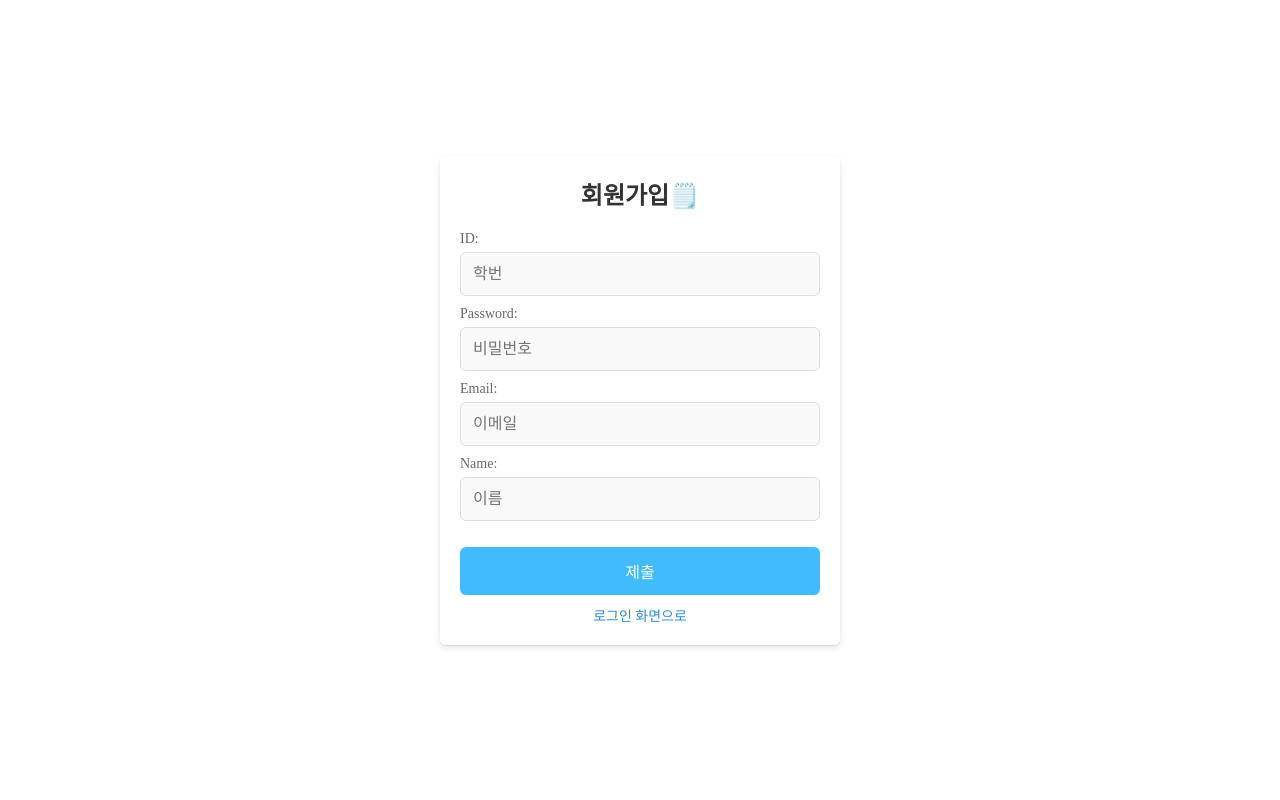
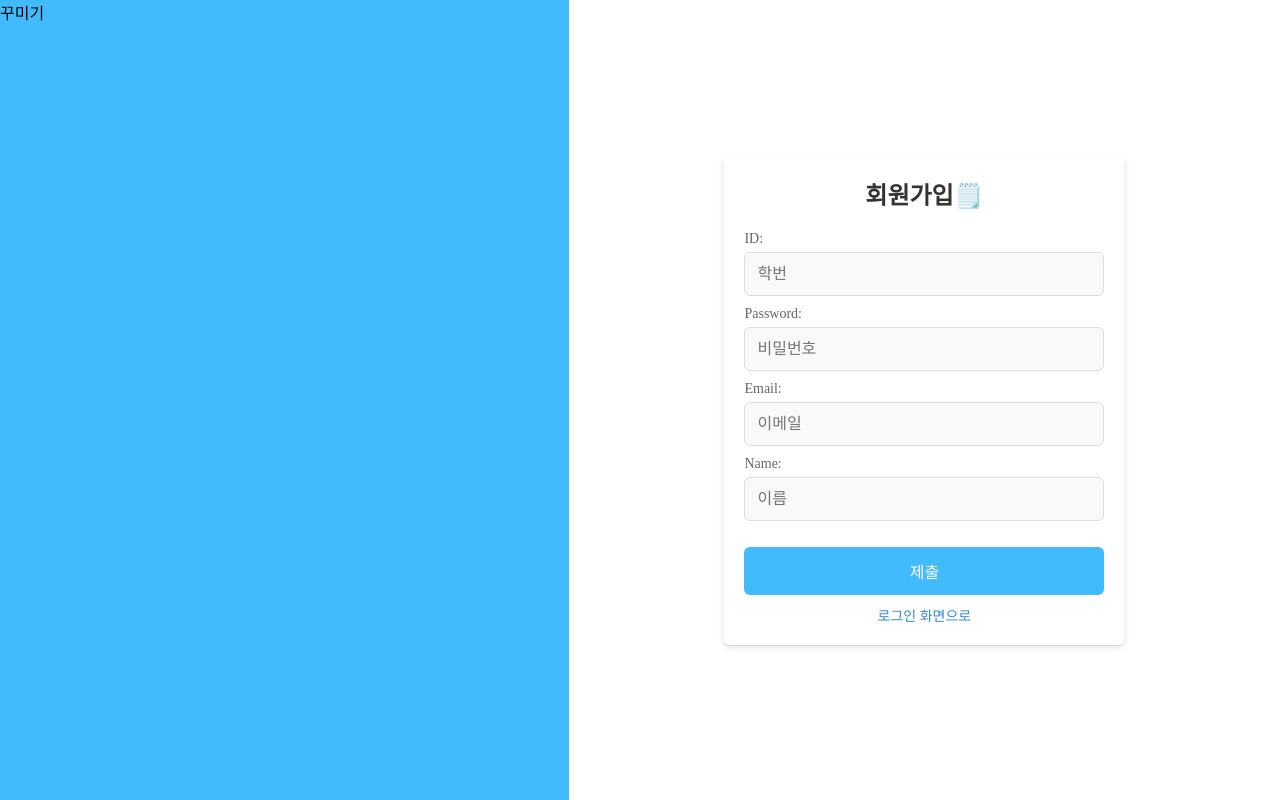
Before and after one commit to jinxuyeon/MoAI-FE, a React (Vite) app: page /login/register in a window 1280 px wide. Built offline with nearby package versions, Linux system fonts and the light colour scheme.

Commit message:
디자인수정정

```diff
--- a/src/pages/LoginPage.css
+++ /dev/null
@@ -1,10 +0,0 @@
-.Page {
-    display: flex;
-    width: 100%;
-    height: 100vh;
-    min-width: 150px;
-    justify-content: center;
-    align-items: center;
-    padding: 0;
-    margin: 0;
-}
--- a/src/pages/LoginPage.jsx
+++ b/src/pages/LoginPage.jsx
@@ -1,10 +1,15 @@
 import LoginForm from "../components/LoginForm";
-import "./LoginPage.css"
-const LoginPage = ({setIsAuthenticated}) => {
+import "./Page.css"
+import RegisterForm from "../components/RegisterForm";
+
+const LoginPage = ({ setIsAuthenticated }) => {
 
     return (
         <div className="Page">
-            <LoginForm setIsAuthenticated={setIsAuthenticated} />
+            <div className="left-side"> </div>
+            <div className="right-side">
+                <LoginForm setIsAuthenticated={setIsAuthenticated} />
+            </div>
         </div>
     );
 };
--- /dev/null
+++ b/src/pages/Page.css
@@ -0,0 +1,29 @@
+.Page {
+    display: flex;
+    width: 100%;
+    height: 100vh;
+    min-width: 150px;
+    align-items: center;
+    padding: 0;
+    margin: 0;
+}
+.left-side{
+    width: 100%;
+    flex-basis: 80%;
+    background-color: #41bbfc;
+    height: 100%;
+}
+.right-side{
+    display: flex;
+    width: 100%;
+    justify-content: center;
+}
+
+@media (max-width: 800px) {
+    .left-side{
+        display: none;
+    }
+    .Page{
+    justify-content: center;
+    }
+}
--- a/src/pages/RegisterPage.jsx
+++ b/src/pages/RegisterPage.jsx
@@ -3,8 +3,14 @@ const RegisterPage = () => {
 
     return (
         <div className="Page">
-            <RegisterForm className="form" />
+            <div className="left-side">
+                꾸미기
+            </div>
+            <div className="right-side">
+                <RegisterForm />
+            </div>
         </div>
+
     )
 }
 
```
